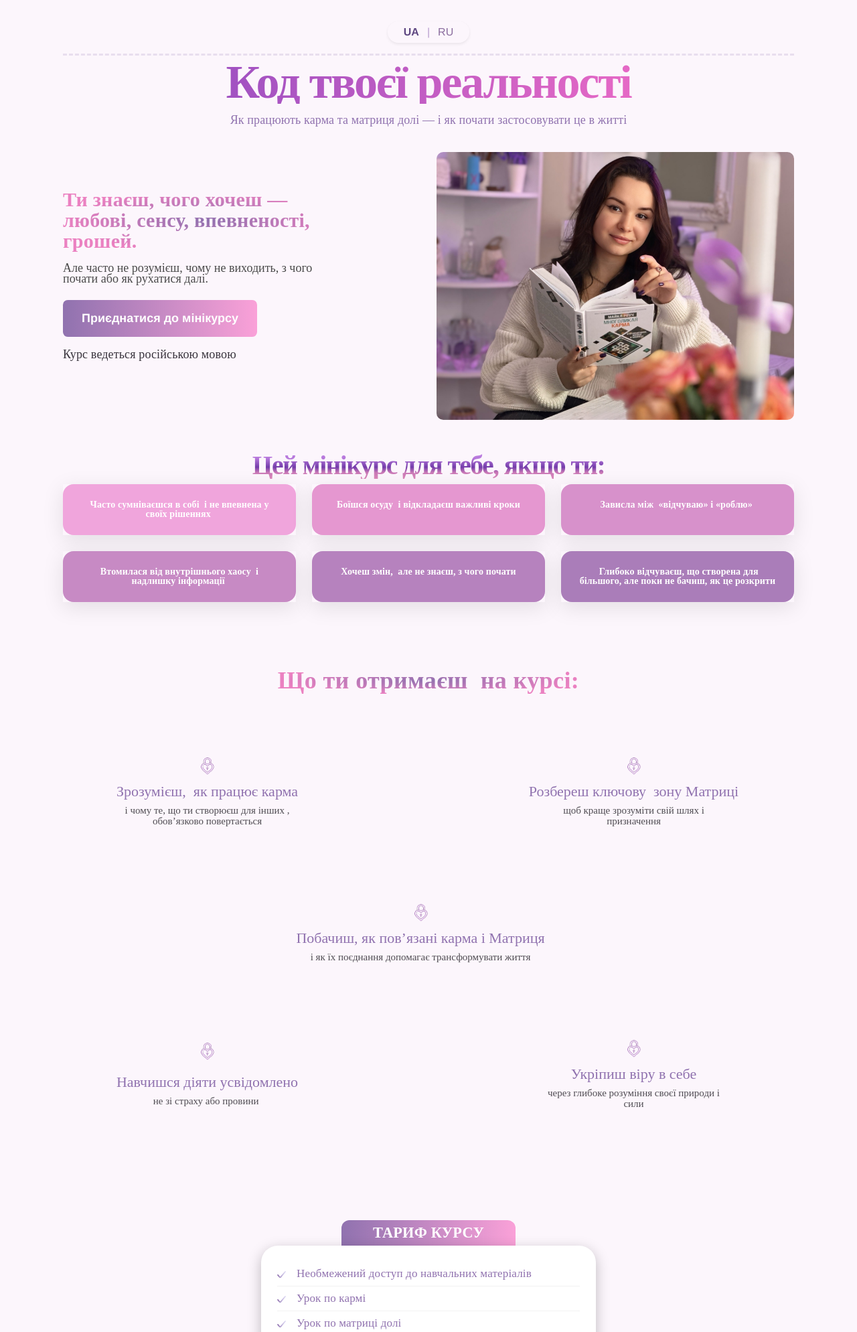
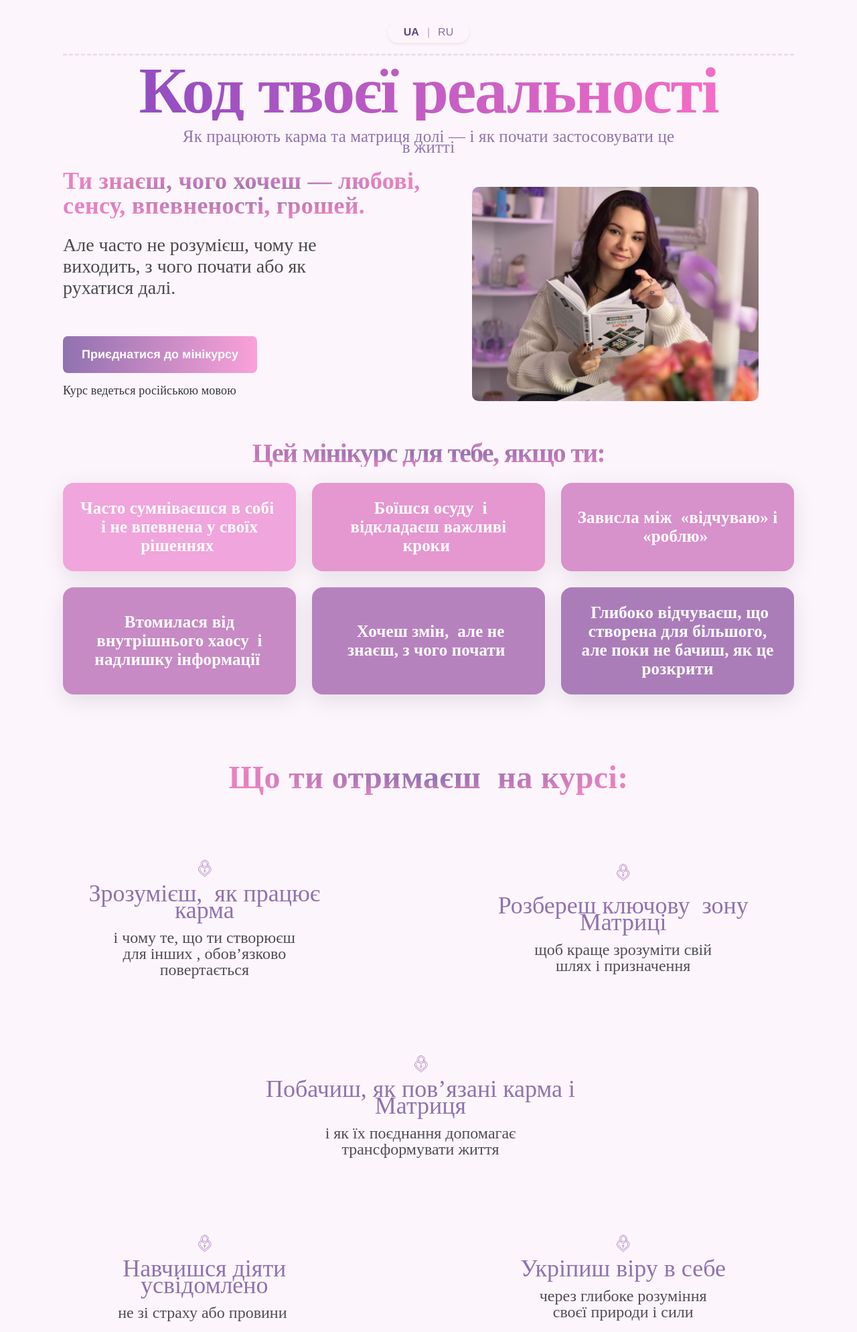
Before and after one commit to ArtemHryn/DariAdv, a Flask app: page / in a window 1280 px wide. Shown: the top 1989 px of the page at 67% size. Run offline with Flask 3, Linux system fonts and the light colour scheme.

Commit message:
деякі виправлення позиції елементів, видалення непотрібного коду

```diff
--- a/static/css/section1_style.css
+++ b/static/css/section1_style.css
@@ -111,31 +111,41 @@
 
 @media (min-width: 692px) {
   .title-gradient {
-    font-size: 70px !important;
+    font-size: 98px !important;
     background: linear-gradient(90deg, #8749C0 0%, #FF71C7 100%) !important;
     background-clip: text !important;
     -webkit-background-clip: text !important;
     -webkit-text-fill-color: transparent !important;
   }
-}
-.small-subtitle,
-.description-text,
-.start-date {
- font-size: 18px;
-}
-@media (min-width: 692px) {
-  .highlight-text,
+  .highlight-text {
+    font-size: 36px;
+    text-align: left !important;
+  }
   .description-text {
+    font-size: 28px;
     width: 80% !important;
     text-align: left !important;
+    line-height: 32px; /* 114.286% */
+  }
+  .small-subtitle {
+    font-size: 25px;
+    width: 70%;
+  }
+  .start-date {
+    font-size: 18px;
   }
 }
 
-  .highlight-text {
-    font-size: 30px;
+@media (min-width: 692px) {
+  .speaker-photo {
+    max-width: 80% !important;}
+  .image-wraper{
+    text-align: center !important;
   }
+}
 
   .cta-button-1 {
+    margin-top: 2rem !important;
     font-size: 18px;
     padding: 14px 28px;
   }
--- a/static/css/section2_style.css
+++ b/static/css/section2_style.css
@@ -11,24 +11,11 @@ font-weight: 600;
 line-height: 101%; /* 40.082px */
 letter-spacing: -1.587px;
 
-background: linear-gradient(180deg, #C384E5 0%, #B678DB 23.23%, #733CAA 56.56%, #C979B7 76.35%, #DC87BA 100%);
+background: radial-gradient(50% 50% at 50% 50%, #9071AF 0%, #EB81C1 100%);
 background-clip: text;
 -webkit-background-clip: text;
 -webkit-text-fill-color: transparent;
 
-}
-
-.section2 .section-title {
-  font-size: 2rem;
-  font-weight: bold;
-  text-align: center;
-  color: var(--accent-color);
-}
-
-.section2 .section-subtitle {
-  font-size: 1.25rem;
-  text-align: center;
-  color: var(--muted-text-color);
 }
 
 .card-grid {
@@ -40,16 +27,17 @@ background-clip: text;
 .training-card {
   display: flex;
   flex-direction: column;
+  box-shadow: 0 8px 32px rgba(0, 0, 0, 0.1);
   min-height: 100%;
 }
 
 .card-content {
   flex: 1;
   padding: 1.5rem;
-  box-shadow: 0 8px 32px rgba(0, 0, 0, 0.1);
   height: 100%;
   display: flex;
   flex-direction: column;
+  justify-content: center;
 }
 
 .card-text {
@@ -63,17 +51,12 @@ background-clip: text;
     letter-spacing: 0.14px;
 }
 
-.card-title {
-  font-size: 1.2rem;
-  font-weight: 600;
-  margin-bottom: 0.5rem;
-  color: var(--accent-color);
-}
+@media (min-width: 992px) {
+  .card-text {
+  font-size: 25px;
+    line-height: 28px; /* 100% */
+  }
 
-.card-description {
-  font-size: 0.95rem;
-  color: var(--text-muted-color);
-  flex-grow: 1;
 }
 
 @media (max-width: 992px) {
--- a/static/css/section3_style.css
+++ b/static/css/section3_style.css
@@ -63,6 +63,11 @@
 }
 
 @media (min-width: 992px) {
+
+.section-3-title {
+  font-size: 48px;
+  }
+
   .result-card {
     width: 100%;
     height: 100%;
@@ -71,10 +76,13 @@
   }
 
   .result-text h5 {
-    font-size: 22px;
+    font-size: 36px;
+    margin-bottom: 1rem !important;
+    width: 120%;
   }
 
   .result-text p {
-    font-size: 15px;
+    font-size: 24px;
+    line-height: 24px; /* 114.286% */
   }
 }
--- a/static/css/section6_style.css
+++ b/static/css/section6_style.css
@@ -18,7 +18,7 @@
     display: None !important;
 }
 .info-card {
-    max-width: 400px;
+    max-width: 350px;
     align-items: start !important;
 }
 }
@@ -39,7 +39,7 @@
 }
 
 .sp_ico {
-    width: 50% !important;
+    width: 10rem !important;
     flex-shrink: 0;
 }
 
@@ -122,3 +122,13 @@ letter-spacing: 0.14px;
   right: 50%;
   transform: translateX(-50%);
 }
+.sp_block_into { display: none;}
+
+@media (min-width: 992px) {
+  .sp_block_top {
+    display: none !important;
+  }
+  .sp_block_into {
+    display: flex !important;
+  }
+}
--- a/static/text_content/locales/ru.json
+++ b/static/text_content/locales/ru.json
@@ -59,7 +59,7 @@
       "Урок по матрице судьбы",
       "Урок по сочетанию кармы и матрицы судьбы",
       "Домашние задания",
-      "Чек-листы по 7 энергиям",
+      "Чек-листы по 13 энергиям",
       "Подарок от Дарины"
     ]
   },
--- a/static/text_content/locales/ua.json
+++ b/static/text_content/locales/ua.json
@@ -60,7 +60,7 @@
       "Урок по матриці долі",
       "Урок по поєднанню карми та матриці долі",
       "Домашні завдання",
-      "Чек-листи по 7 енергіях",
+      "Чек-листи по 13 енергіях",
       "Подарунок від Дарини"
     ]
   },
--- a/templates/sections/section1.html
+++ b/templates/sections/section1.html
@@ -21,10 +21,10 @@
   </div>
 
   <!-- Контент: лівий текст і праве фото -->
-  <div class="row align-items-center text-center text-lg-start">
+  <div class="row align-items-center text-center ">
     <!-- Лівий блок -->
-    <div class="col-lg-6 d-flex flex-column align-items-center align-items-lg-start">
-      <p class="highlight-text mb-3">
+    <div class="col-lg-6 d-flex flex-column align-items-center align-items-lg-start text-lg-start">
+      <p class="highlight-text mb-4">
         {{ texts.section1.left.upbtntxt }}
       </p>
       <p class="description-text mb-4">
--- a/templates/sections/section2.html
+++ b/templates/sections/section2.html
@@ -1,11 +1,11 @@
 <section class="section2 py-5">
   <div class="container">
-    <h2 class="section-two-title mb-2">{{texts.section2.title}}</h2>
+    <h2 class="section-two-title mb-4">{{texts.section2.title}}</h2>
 
     <div class="card-grid">
       {% for card in texts.section2.cards %}
-        <div class="training-card" style="background:{{card.color}}; border-radius:16px;">
-          <div class="card-content">
+        <div class="training-card rounded-4" style="background:{{card.color}};">
+          <div class="card-content rounded-4">
             <p class="card-text">{{ card.description }} </p>
           </div>
         </div>
--- a/templates/sections/section3.html
+++ b/templates/sections/section3.html
@@ -4,7 +4,7 @@
 
     <!-- Десктоп версія -->
     <div class="d-none d-lg-block w-100">
-      <div class="row justify-content-between mb-4">
+      <div class="row justify-content-between mb-4 me-2 ml-2">
         <div class="col-lg-5">
           <div class="result-card d-flex row align-items-center mb-4">
             <div class="result-icon">
@@ -43,7 +43,7 @@
         </div>
       </div>
 
-      <div class="row justify-content-between mb-4">
+      <div class="row justify-content-between mb-4 me-2 ml-2">
         <div class="col-lg-5">
           <div class="result-card d-flex row align-items-center mb-4">
             <div class="result-icon">
--- a/templates/sections/section6.html
+++ b/templates/sections/section6.html
@@ -1,20 +1,25 @@
 <section id="section6" class="full-width-no-gutter">
   <div class="course-leader-section mt-5">
-    <div class="d-flex justify-content-center position-absolute top-0">
-      <div class="row d-flex justify-content-center">
+    <div class="d-flex justify-content-center position-absolute top-0 w-100" style="left:0px;">
+      <div class="sp_block_top row d-flex justify-content-center">
         <img class="sp_ico" src="static/images/sp_ico.png"/>
         <p class="sp_title">{{texts.section5.title}}</p>
       </div>
   </div>
     <div class="overlay-content">
     <div class="content-wrapper">
+      <div class="d-flex row justify-content-center">
+        <div class="sp_block_into row  justify-content-center">
+          <img class="sp_ico" src="static/images/sp_ico.png"/>
+          <p class="sp_title">{{texts.section5.title}}</p>
+        </div>
         <div class="info-card mx-3">
           <div class="d-flex justify-content-between mb-2 w-100 p-3 relative-container">
             <div><img class="carma_phone" src="static/images/phones.png" alt="carma"></div>
             <div class="name-tag">   Дарина Дупак   </div>
           </div>
           <!-- Текст про спікера -->
-      <div class="col-md-7">
+          <div class="">
             <ul class="speaker-points">
               {% for item in texts.section5.li %}
                 <li class="styled_sp_text mb-1">
@@ -26,4 +31,5 @@
       </div>
     </div>
   </div>
+  </div>
 </section>
```
Also changed, not shown: static/css/section4_style.css (+2 -56 lines). Lines whose indentation alone changed are shown as unchanged.
